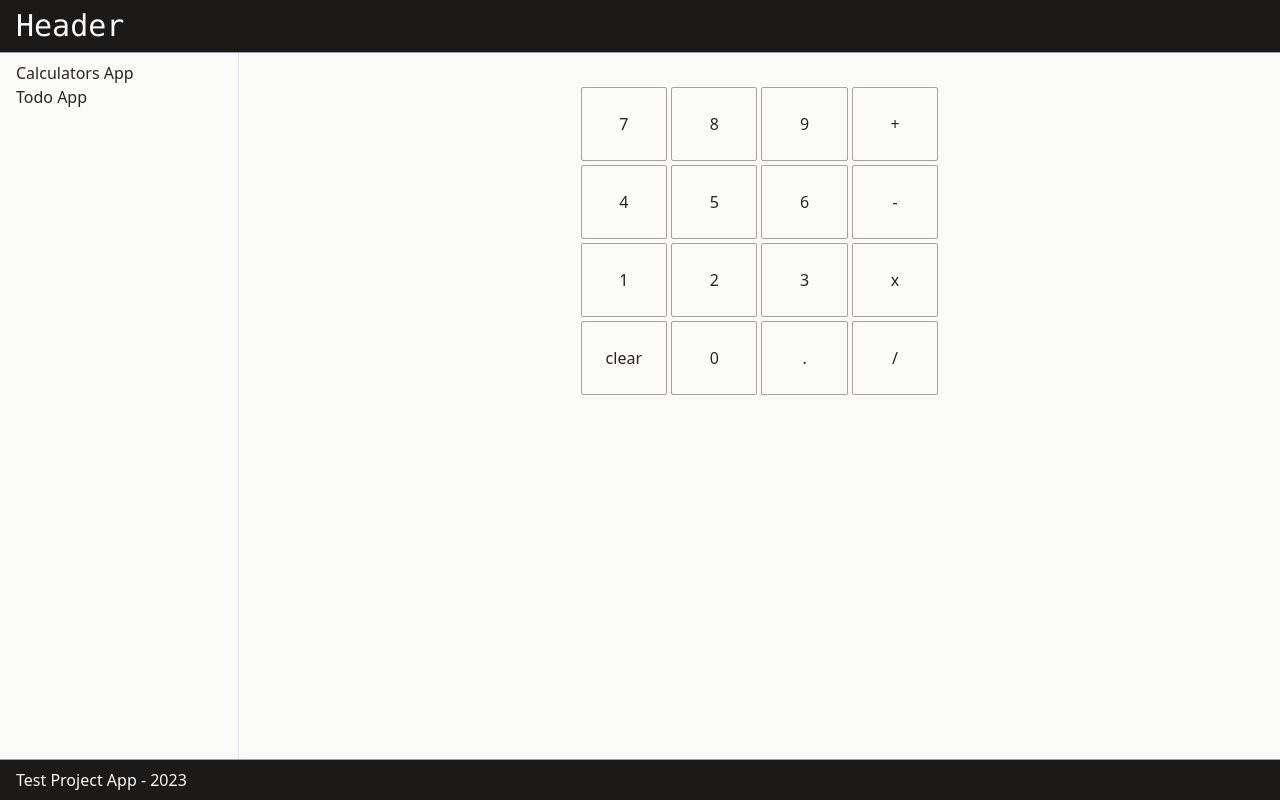
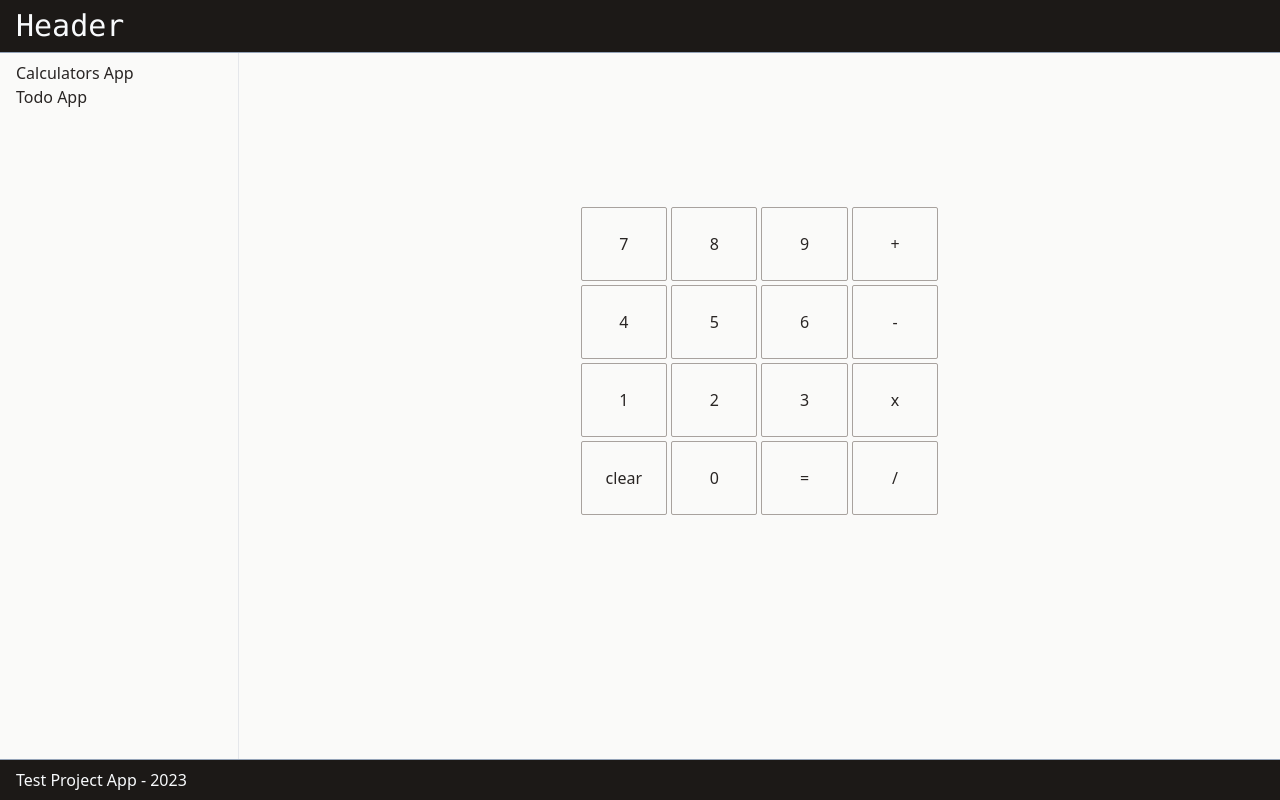
Before and after one commit to minihic/Learning-Svelte-Front-End-Project, a SvelteKit app: page /calculator in a window 1280 px wide. Built offline with nearby package versions, Linux system fonts and the light colour scheme.

Commit message:
removed dot from calculator

```diff
--- a/src/routes/calculator/+page.svelte
+++ b/src/routes/calculator/+page.svelte
@@ -4,74 +4,46 @@
   let numberInput = "";
 
   function addToInput(value: string | number) {
-		numberInput += value
+    numberInput += value;
   }
 
   const clear = () => {
     numberInput = "";
-    }
+  };
 </script>
+  <section class="flex flex-col ">
+    <div class="output" />
 
-<section class="flex flex-col">
-    <div class="output">
+    <div class="b-b border-stone-400 h-24 p-6 ">
 
-    </div>
-
-    <div class="container border-stone-400">
       {numberInput}
     </div>
 
-    <div class="input-pad">
+    <div class="p-6 grid grid-cols-4 grid-rows-5">
+
+
       <CalcKey clicked={() => addToInput(7)}>7</CalcKey>
       <CalcKey clicked={() => addToInput(8)}>8</CalcKey>
       <CalcKey clicked={() => addToInput(9)}>9</CalcKey>
-        <CalcKey clicked={() => addToInput('+')}>+</CalcKey>
+      <CalcKey clicked={() => addToInput("+")}>+</CalcKey>
 
       <CalcKey clicked={() => addToInput(4)}>4</CalcKey>
       <CalcKey clicked={() => addToInput(5)}>5</CalcKey>
       <CalcKey clicked={() => addToInput(6)}>6</CalcKey>
-        <CalcKey clicked={() => addToInput('-')}>-</CalcKey>
+      <CalcKey clicked={() => addToInput("-")}>-</CalcKey>
 
       <CalcKey clicked={() => addToInput(1)}>1</CalcKey>
       <CalcKey clicked={() => addToInput(2)}>2</CalcKey>
       <CalcKey clicked={() => addToInput(3)}>3</CalcKey>
-        <CalcKey clicked={() => addToInput('x')}>x</CalcKey>
+      <CalcKey clicked={() => addToInput("x")}>x</CalcKey>
 
-        <CalcKey clicked={() => clear()}>clear</CalcKey>
+      <CalcKey span={3} clicked={() => clear()}>clear</CalcKey>
       <CalcKey clicked={() => addToInput(0)}>0</CalcKey>
-        <CalcKey clicked={() => addToInput('.')}>.</CalcKey>
-        <CalcKey clicked={() => addToInput('/')}>/</CalcKey>
+      <CalcKey clicked={() => addToInput("=")}>=</CalcKey>
+      <CalcKey clicked={() => addToInput("/")}>/</CalcKey>
+
+
+
 
     </div>
   </section>
-
-<style>
-.calculator {  display: grid;
-  grid-template-columns: 1fr;
-  grid-template-rows: 0.3fr 1.7fr;
-  gap: 0px 0px;
-  grid-auto-flow: row;
-  grid-template-areas:
-    "output"
-    "input-pad";
-}
-
-.output { grid-area: output; }
-
-.input-pad {  display: grid;
-  grid-template-columns: 1fr 1fr 1fr 1fr;
-  grid-template-rows: 1fr 1fr 1fr 1fr 1fr;
-  gap: 0px 0px;
-  grid-auto-flow: row;
-  grid-template-areas:
-    "calc-input calc-input calc-input ."
-    ". . . ."
-    ". . . ."
-    ". . . ."
-    ". . . .";
-  grid-area: input-pad;
-}
-
-.calc-input { grid-area: calc-input; }
-
-</style>
--- a/src/routes/calculator/CalcKey.svelte
+++ b/src/routes/calculator/CalcKey.svelte
@@ -1,16 +1,8 @@
 <script lang="ts">
     export let clicked: () => void;
+    export let span= 1;
 </script>
 
-<button class="btn p-6 m-0.5 rounded-sm border border-stone-400" on:click={clicked}>
+<button class="btn p-6 m-0.5 rounded-sm border col-span-{span} border-stone-400" on:click={clicked}>
     <slot></slot>
 </button>
-
-<style>
-    .keyValue {
-        grid-column: span;
-        padding: 22px 20px;
-        margin: 0;
-        font-size: 16px;
-    }
-</style>
```
Lines whose indentation alone changed are shown as unchanged.
